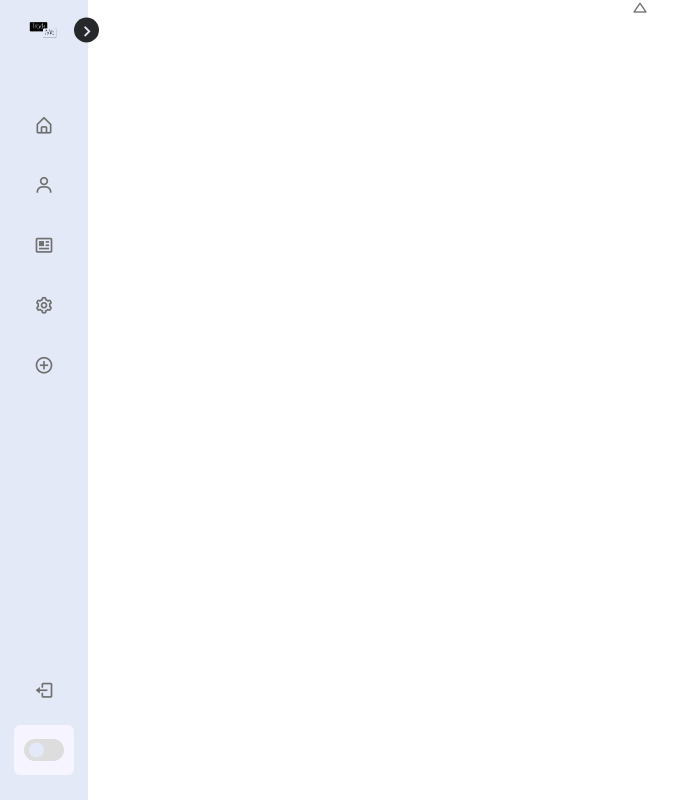
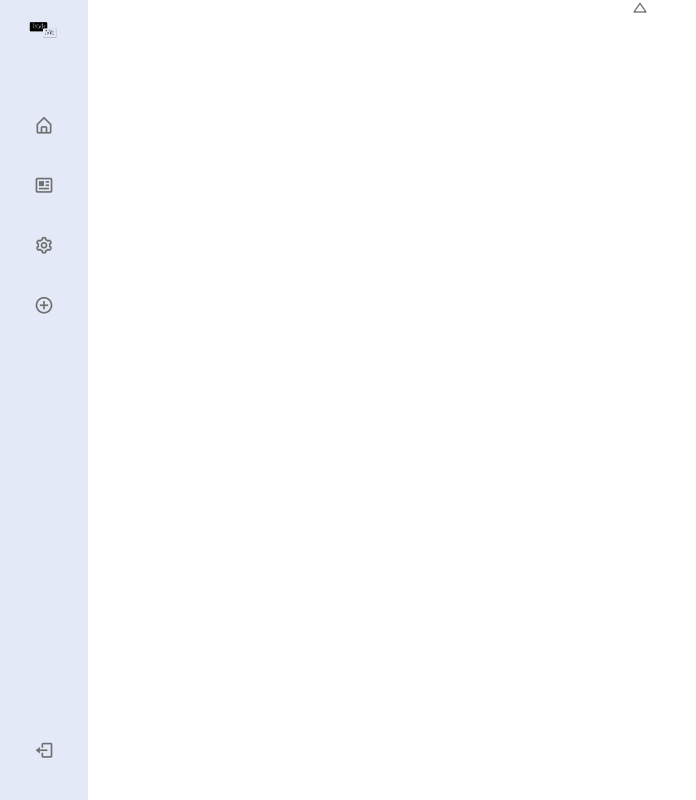
Before and after one commit to prithvipat/TrackME, a Django app: page /news/ in a window 1280 px wide. Shown: the whole page, without its empty margins (0-696 px from the left). Run offline with Django 5.2, Linux system fonts and the light colour scheme; data that the repository does not hold is empty.

Commit message:
Update news.html

```diff
--- a/TrackME/templates/news.html
+++ b/TrackME/templates/news.html
@@ -22,7 +22,6 @@
                     <span class="name">TrackME</span>
                 </div>
             </div>
-            <i class='bx bx-chevron-right toggle'></i>
         </header>
         <div class="menu-bar">
             <div class="menu">
@@ -31,12 +30,6 @@
                         <a href="/">
                             <i class='bx bx-home-alt icon'></i>
                             <span class="text nav-text">Home</span>
-                        </a>
-                    </li>
-                    <li class="nav-link">
-                        <a href="/profile">
-                            <i class='bx bx-user icon'></i>
-                            <span class="text nav-text">Profile</span>
                         </a>
                     </li>
                     <li class="nav-link">
@@ -66,16 +59,7 @@
                         <span class="text nav-text">Logout</span>
                     </a>
                 </li>
-                <li class="mode">
-                    <div class="sun-moon">
-                        <i class='bx bx-moon icon moon'></i>
-                        <i class='bx bx-sun icon sun'></i>
-                    </div>
-                    <span class="mode-text text">Dark mode</span>
-                    <div class="toggle-switch">
-                        <span class="switch"></span>
-                    </div>
-                </li>
+
             </div>
         </div>
     </nav>
@@ -94,49 +78,6 @@
 
     <a class='top-link' href="#top"><i class='bx bx-up-arrow'></i></a>
 
-    <script>
-        const body = document.querySelector('body'),
-              sidebar = body.querySelector('nav'),
-              toggle = body.querySelector(".toggle"),
-              modeSwitch = body.querySelector(".toggle-switch"),
-              modeText = body.querySelector(".mode-text");
-
-        toggle.addEventListener("click", () => {
-            sidebar.classList.toggle("close");
-        });
-
-        searchBtn.addEventListener("click", () => {
-            sidebar.classList.remove("close");
-        });
-
-        // Check for saved theme preference on page load
-
-        document.addEventListener('DOMContentLoaded', (event) => {
-            const savedTheme = localStorage.getItem('theme');
-            if (savedTheme) {
-                document.body.classList.add(savedTheme);
-                if (savedTheme === 'dark') {
-                    modeText.innerText = "Light mode";
-                } else {
-                    modeText.innerText = "Dark mode";
-                }
-            }
-        });
-
-
-        modeSwitch.addEventListener("click", () => {
-            if (document.body.classList.contains("dark")) {
-                document.body.classList.remove("dark");
-                localStorage.setItem('theme', '');
-                modeText.innerText = "Dark mode";
-            } else {
-                document.body.classList.add("dark");
-                localStorage.setItem('theme', 'dark');
-                modeText.innerText = "Light mode";
-            }
-        });
-
-    </script>
 
 
 </body>
```
